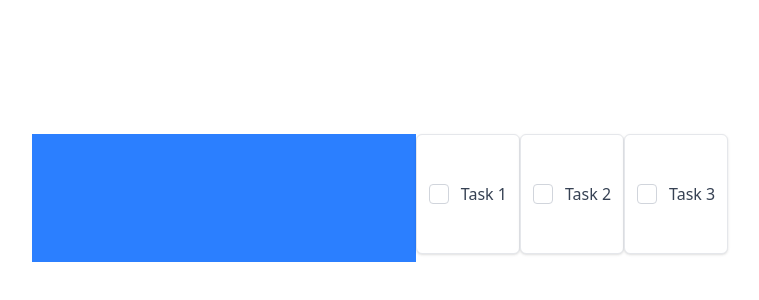
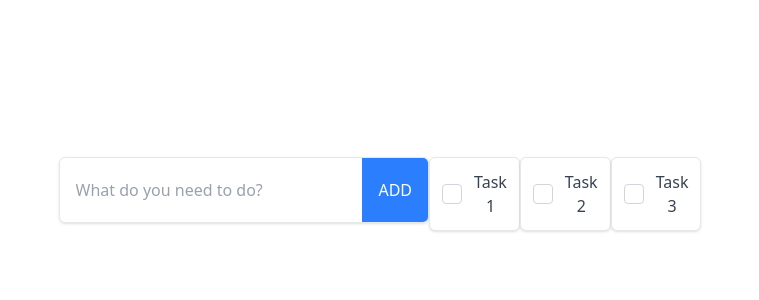
Before and after one commit to Ian-P-McCabe/react-todo-app, a React (Vite) app: page / in a window 1280 px wide. Shown: the part 202-502 px from the top of the page, without its empty margins (260-1019 px from the left). Built offline with nearby package versions, Linux system fonts and the light colour scheme.

Commit message:
Trying out different component formats

```diff
--- a/src/components/AddTodo.tsx
+++ b/src/components/AddTodo.tsx
@@ -1,44 +1,48 @@
-import { useState } from 'react';
-
+import React, { useState } from 'react';
+import type { KeyboardEvent } from 'react';
 interface AddTodoProps {
-    onAddComplete: (title: string) => void;
+    onAddTodo: (title: string) => void;
 }
 
-const AddTodo: React.FC<AddTodoProps> = ({
-    onAddComplete,
-}) => {
-
-    const [newTodoTitle, setNewTodoTitle] = useState('')
+const AddTodo: React.FC<AddTodoProps> = ({ onAddTodo }) => {
+    const [inputValue, setInputValue] = useState('');
 
     const handleInputChange = (e: React.ChangeEvent<HTMLInputElement>) => {
-        setNewTodoTitle(e.target.value);
+        setInputValue(e.target.value);
     };
 
-    const handleKeyDown = (e: React.KeyboardEvent) => {
+    const handleAddTodo = () => {
+        const trimmedValue = inputValue.trim();
+        if (trimmedValue) {
+            onAddTodo(trimmedValue);
+            setInputValue(''); // Clear the input field after adding
+        }
+    };
+
+    const handleKeyDown = (e: KeyboardEvent<HTMLInputElement>) => {
         if (e.key === 'Enter') {
-            if (newTodoTitle.trim() !== '') {
-                onAddComplete(newTodoTitle);
-            } else {
-                setNewTodoTitle(''); // Reset to original if empty
-            }
-        } else if (e.key === 'Escape') {
-            setNewTodoTitle(''); // Reset to original
+            handleAddTodo();
         }
     };
 
     return (
-        <div className='flex-grow w-96 h-32 bg-blue-500'>
-            <form>
-                <input
-                    type='text'
-                    value={newTodoTitle}
-                    onChange={handleInputChange}
-                    onKeyDown={handleKeyDown}
-                >
-                </input>
-            </form>
+        <div className="flex w-full max-w-md mb-4 shadow-sm rounded-md overflow-hidden border border-gray-200">
+            <input
+                type="text"
+                className="flex-grow py-2 px-4 outline-none text-gray-700 placeholder-gray-400"
+                placeholder="What do you need to do?"
+                value={inputValue}
+                onChange={handleInputChange}
+                onKeyDown={handleKeyDown}
+            />
+            <button
+                className="bg-blue-500 hover:bg-blue-600 text-white px-4 py-2 transition-colors font-medium"
+                onClick={handleAddTodo}
+            >
+                ADD
+            </button>
         </div>
-    )
-}
+    );
+};
 
 export default AddTodo;
```
